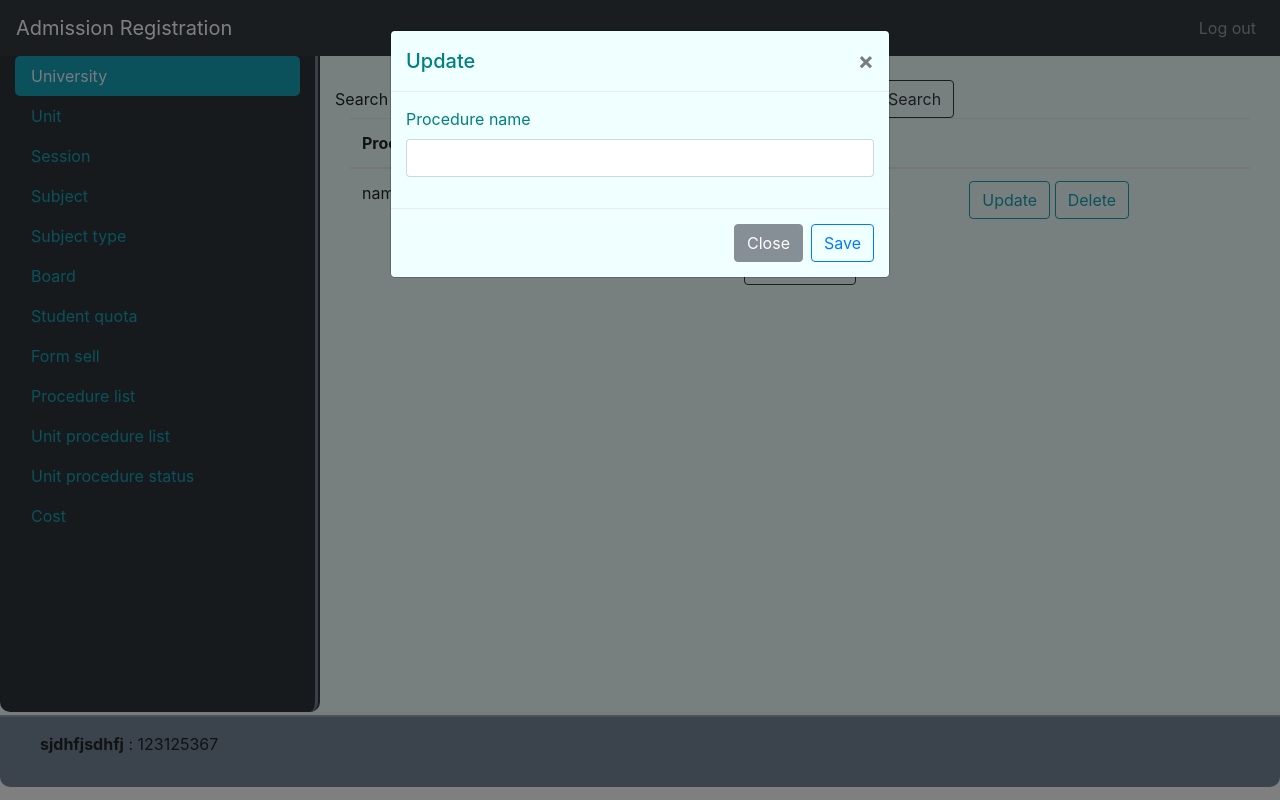
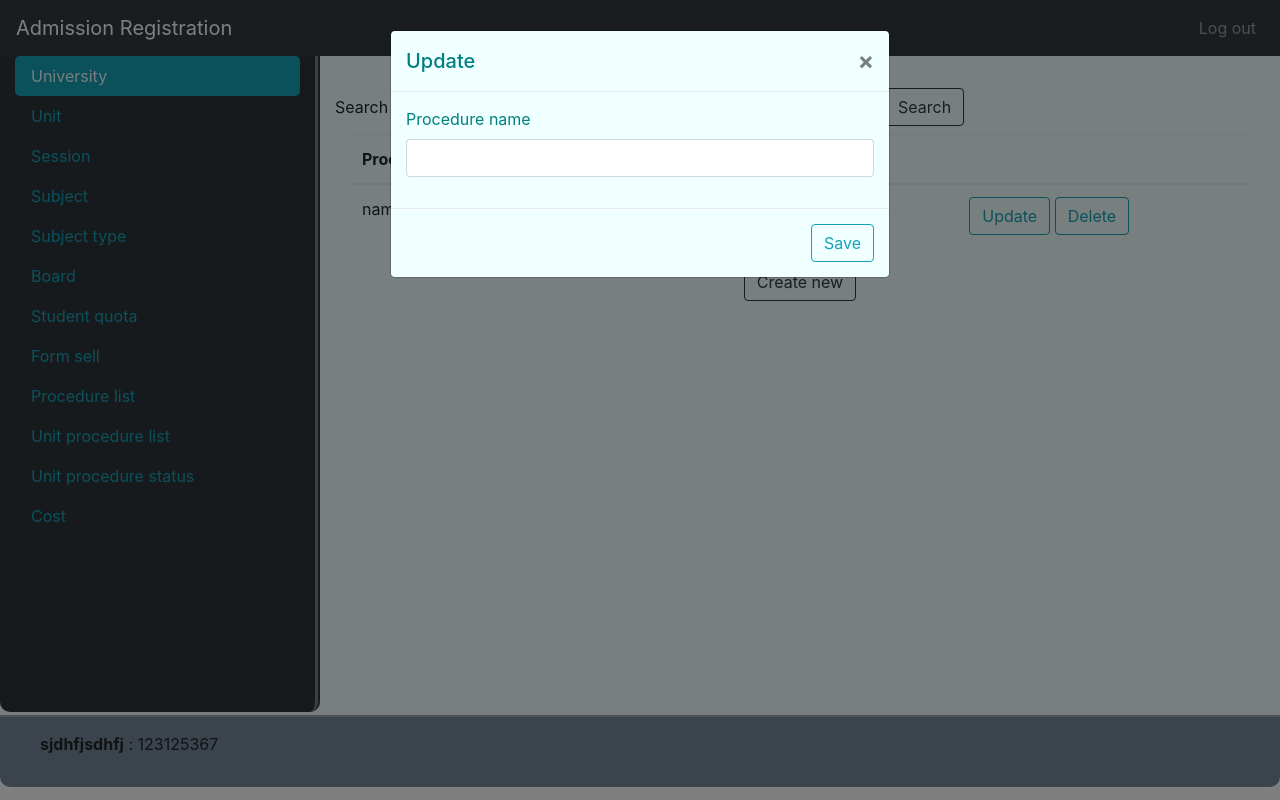
Before and after one commit to anik-kucse/se_addmission, a PHP site: the page made by app/views/admin/procedure_list.php in a window 1280 px wide, after a click on "Update". Run offline with PHP 8.4, Linux system fonts and the light colour scheme; the template is opened without the code that fills it, so the values that code supplies are empty.

Commit message:
procedure_list.php modified

```diff
--- a/app/views/admin/procedure_list.php
+++ b/app/views/admin/procedure_list.php
@@ -4,12 +4,13 @@
             <form class="form-inline">
                     <span style="padding-right: 5px">Search by</span>
                     <select class="form-control btnsearchby" name="Search by" id="unisearch">
+                        <option value="all"><a href="#">All</a></option>
                         <option value="optprocedure"><a href="#">Procedure name</a></option>
                         <option value="optusers"><a href="#">Modified by</a></option>
                         <option value="opttime"><a href="#">Modification time</a></option>
                     </select>
-                    <input class="form-control mr-sm-2" type="text" placeholder="Search" aria-label="Search">
-                    <button class="btn btn-outline-dark my-2 my-sm-0" type="submit">Search</button>
+                <input class="form-control mr-sm-2 my-2" type="text" placeholder="Search" aria-label="Search" style="margin-left: 10px">
+                <button class="btn btn-outline-dark my-2 my-sm-0" type="submit">Search</button>
                 </form>
         </nav>
     <div class="col">
@@ -61,8 +62,7 @@
                         </form>
                     </div>
                     <div class="modal-footer">
-                        <button type="button" class="btn btn-secondary" data-dismiss="modal">Close</button>
-                        <button type="button" class="btn btn-outline-primary">Save</button>
+                        <button type="button" class="btn btn-outline-info">Save</button>
                     </div>
                 </div>
             </div>
@@ -82,7 +82,7 @@
                     </div>
                     <div class="modal-footer">
                         <button type="button" class="btn btn-outline-danger">Yes</button>
-                        <button type="button" class="btn btn-outline-primary" data-dismiss="modal">No</button>
+                        <button type="button" class="btn btn-outline-info" data-dismiss="modal">No</button>
                     </div>
                 </div>
             </div>
@@ -106,8 +106,7 @@
                         </form>
                     </div>
                     <div class="modal-footer">
-                        <button type="button" class="btn btn-secondary" data-dismiss="modal">Close</button>
-                        <button type="button" class="btn btn-outline-primary">Save</button>
+                        <button type="button" class="btn btn-outline-info">Save</button>
                     </div>
                 </div>
             </div>
```
